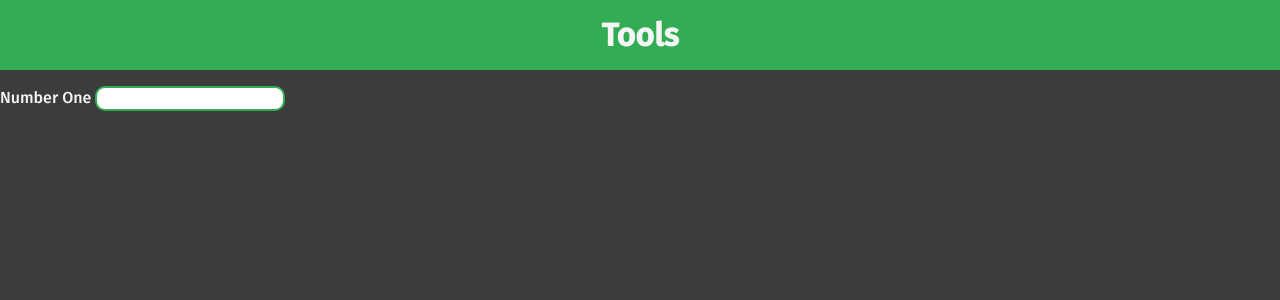
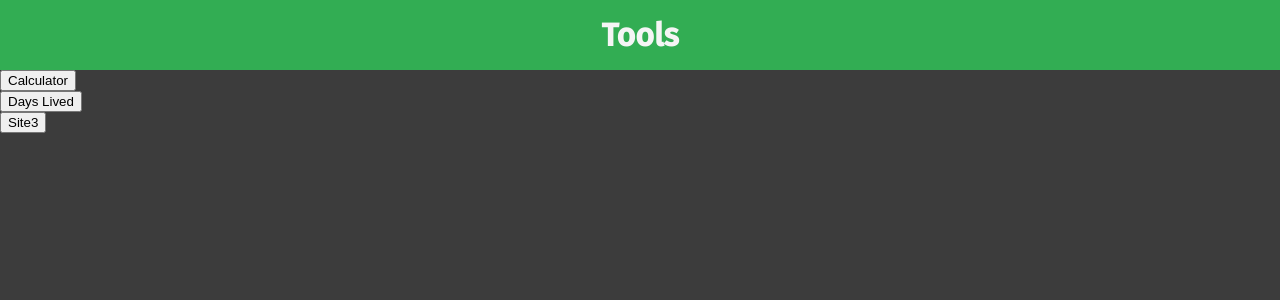
Before and after one commit to aimaIot/WebbServer, a PHP site: page / in a window 1280 px wide. Shown: the top 300 px of the page. Run offline with PHP 8.4, Linux system fonts and the light colour scheme.

Commit message:
Update index.php

```diff
--- a/Enkelwebbsida/index.php
+++ b/Enkelwebbsida/index.php
@@ -18,13 +18,21 @@
     </header>
 
     <nav>
+    <form method="GET">
+        <input type="hidden" name="site" value="calculator">
+        <button type="submit">Calculator</button>
+    </form>
 
+    <form method="GET">
+        <input type="hidden" name="site" value="daysLived">
+        <button type="submit">Days Lived</button>
+    </form>
+
+    <form method="GET">
+        <input type="hidden" name="site" value="site2">
+        <button type="submit">Site3</button>
+    </form>
     </nav>
-
-    <main>
-    <label for="CalculatorBoxOne">Number One</label>
-        <input type="text" name="CalculatorBoxOne" value="">
-    </main>
 
 </body>
 </html>
@@ -33,5 +41,46 @@
 <?php
 
 
+$calculatorHTML = '
+<main>
+<label for="CalculatorBoxOne">Number One</label>
+<input type="text" name="CalculatorBoxOne" value="">
+</main>
+';
 
+$daysLivedHTML = '
+<main class="DaysLivedMain">
+<form method="GET">
+    <label for="birthdate">Birthday (YYYY/MM/DD)</label>
+    <br></br>
+    <input type="text" name="birthdate" placeholder="YYYY/MM/DD">
+    <input type="submit" name="submit_birthdate" value="Submit">
+</form>
+</main>
+';
+
+if (isset($_GET["site"])){
+    if($_GET["site"] == "calculator"){
+        echo $calculatorHTML;
+    }
+    elseif($_GET["site"] == "daysLived"){
+        echo $daysLivedHTML;
+    }
+}
+
+
+// PAGE HANDLERS \\
+
+// CALCULATOR
+
+// DAYS LIVED
+if(isset($_GET["submit_birthdate"])){
+    $birthdate = $_GET["birthdate"];
+
+    $totalDays = date("Y") * 365.24 + date("m") * 30.4 + date("d");
+    $birthdateArray = explode("/", $birthdate);
+    $daysAlive = floor($totalDays - ($birthdateArray[0] * 365.24 + $birthdateArray[1] * 30.4 + $birthdateArray[2]));
+
+    echo "<p class=DaysLivedp>You have been alive for " . $daysAlive . " days!</p>";
+}
 ?>
```
